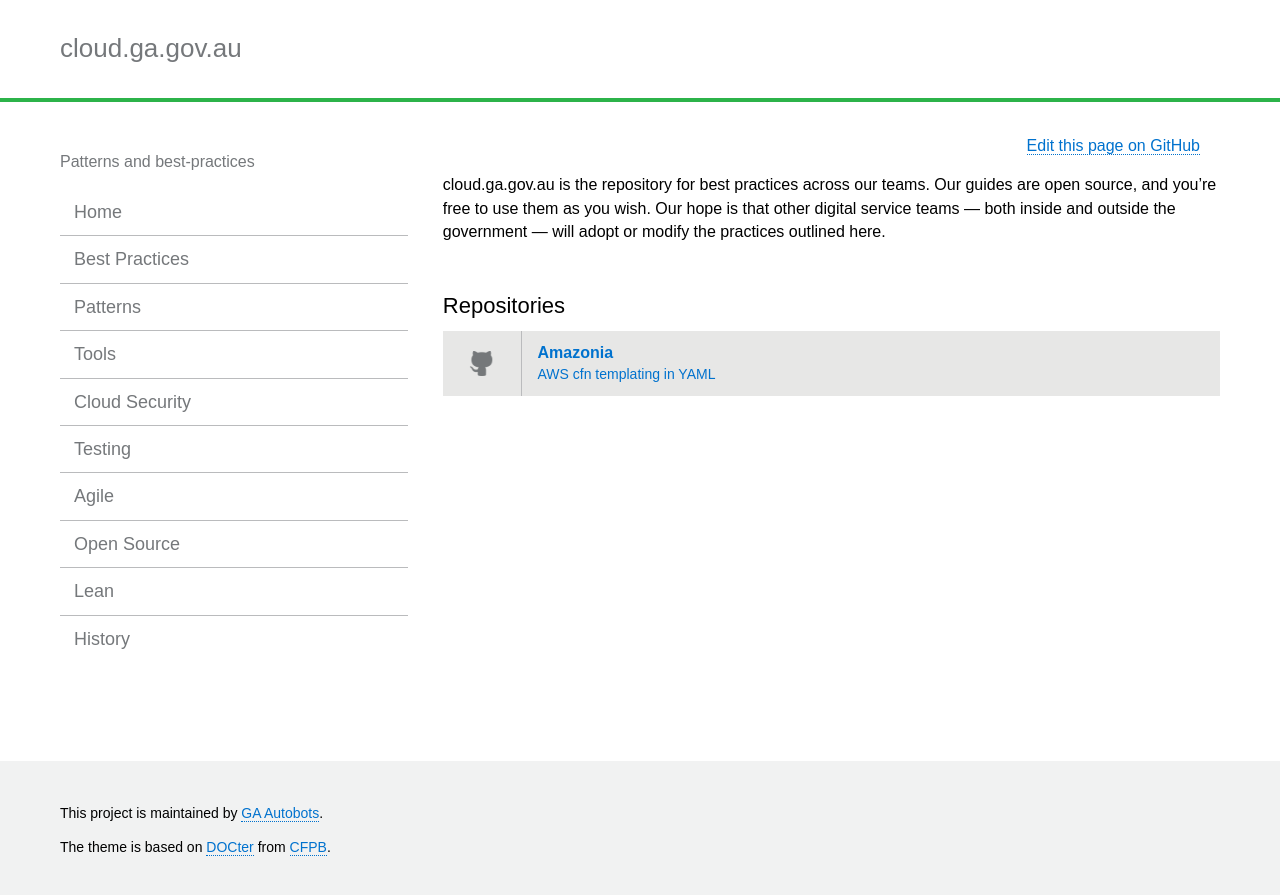
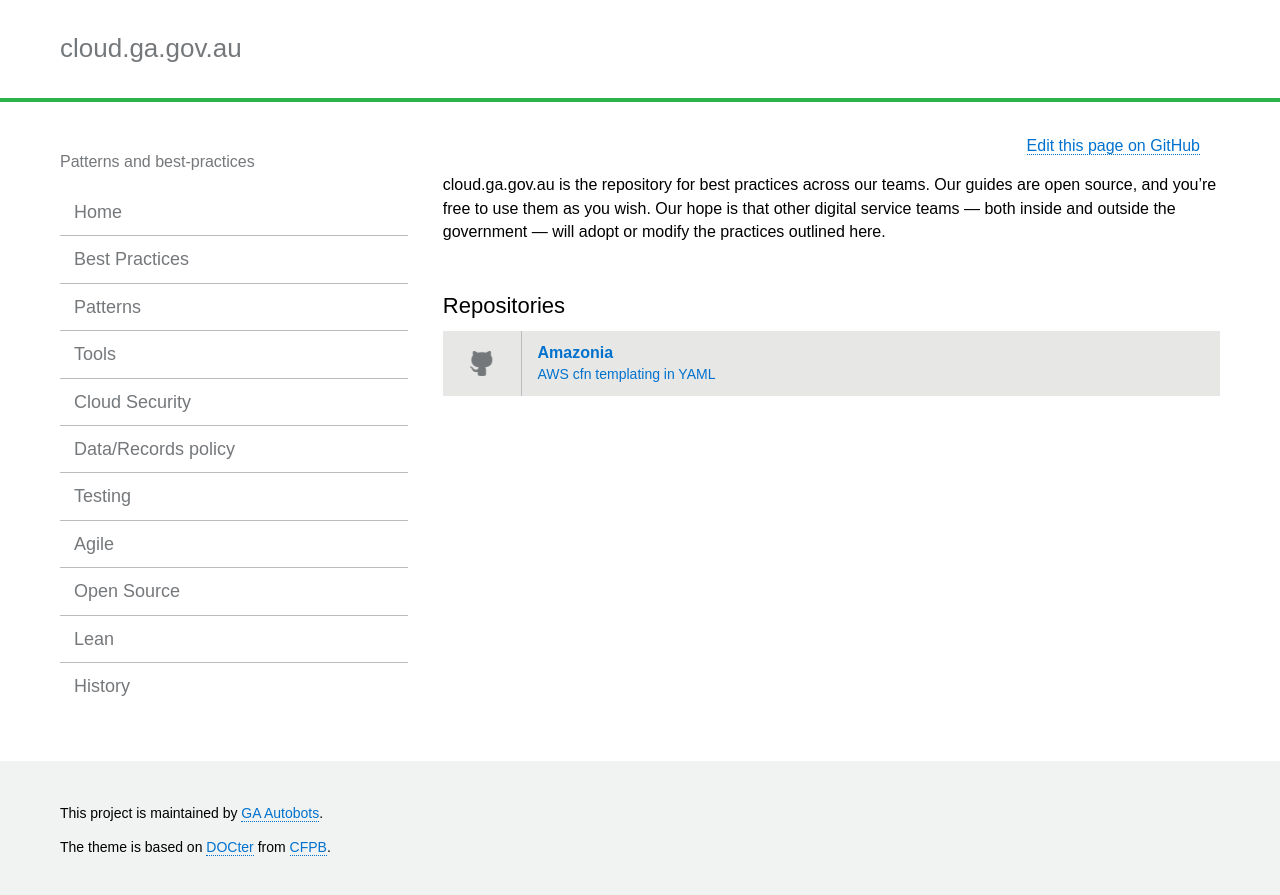
Before and after one commit to GeoscienceAustralia/cloud, a Jekyll site: the page built from docs/index.html, in a window 1280 px wide. Shown: the top 895 px of the page. Built offline with Jekyll 4.4.1, drawn with Linux system fonts in a browser that asks for light colours.

Commit message:
Update _config.yml

```diff
--- a/docs/_config.yml
+++ b/docs/_config.yml
@@ -46,6 +46,9 @@
 - text: Cloud Security
   url: security_index.html
   internal: true
+- text: Data/Records policy
+  url: data_index.html
+  internal: true
 - text: Testing
   url: testing_index.html
   internal: true
```
